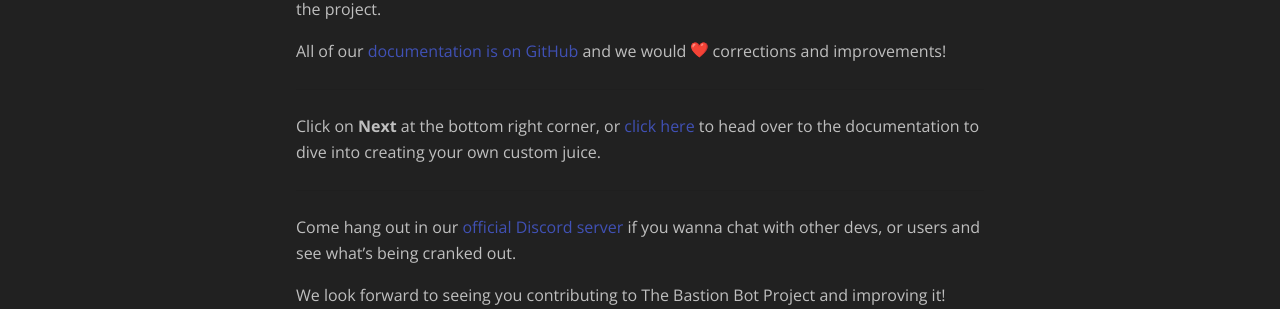
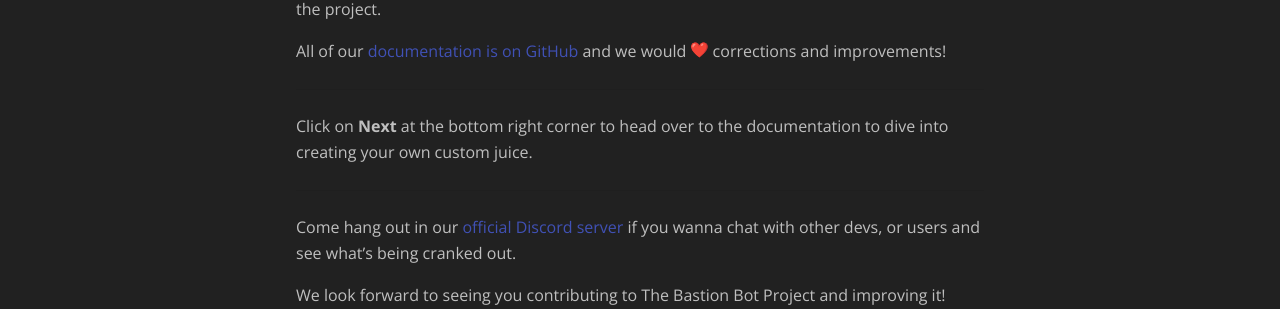
Before and after one commit to Kole6738/BastionBotDevDocs, an MkDocs documentation site: the page built from docs/index.md, in a window 1280 px wide and 1132 px high. Shown: the part 532-841 px from the top of the window. Built offline with MkDocs 1.6.1 and Material for MkDocs 9.7.7, drawn with Linux system fonts in a browser that asks for light colours; nearby versions of some CDN libraries; emoji names are drawn with the system emoji font; old or Windows-style settings are respelled for this version of MkDocs.

Commit message:
docs: update a string

```diff
--- a/docs/index.md
+++ b/docs/index.md
@@ -23,8 +23,8 @@ and we would :heart: corrections and improvements!
 
 <hr>
 
-Click on **Next** at the bottom right corner, or [click here](get-started) to
-head over to the documentation to dive into creating your own custom juice.
+Click on **Next** at the bottom right corner to head over to the documentation
+to dive into creating your own custom juice.
 
 <hr>
 
```
